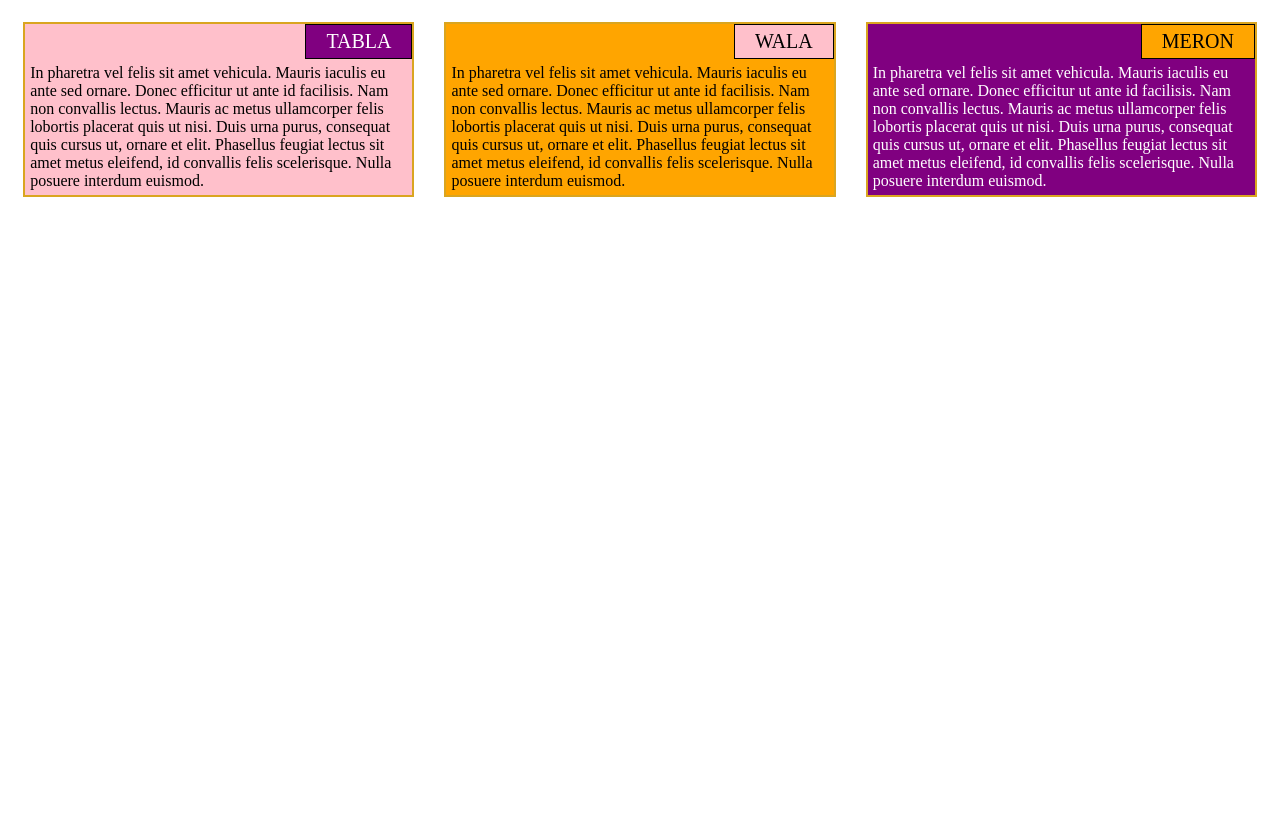
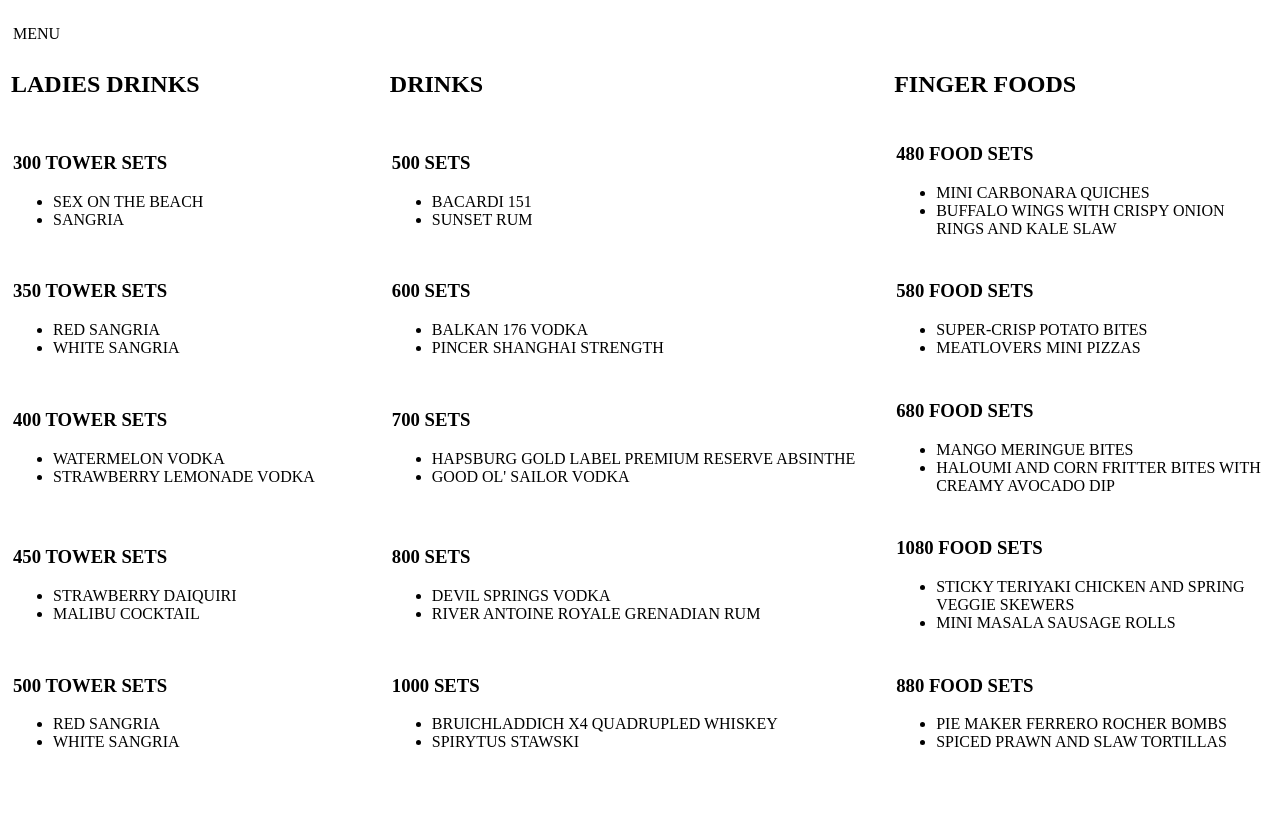
Before and after one commit to KuyaAzii/final_solution, a plain HTML site: page index.html in a window 1280 px wide. Shown: the part 73-889 px from the top of the page. Before the commit the page ends 800 px from the top, so only its background shows below. Drawn offline with Linux system fonts and the light colour scheme; files that its build step writes are made by us from their sources.

Commit message:
Update index.html

```diff
--- a/index.html
+++ b/index.html
@@ -7,32 +7,232 @@
     <link rel="stylesheet" href="css/style.css">
 </head>
 <body>
-    <h1>ONLINE SABONG</h1>
-    <div class="row">
-        <div class="col-lg-4 col-md-6 col-sm-12">
-            <div class="container sm-bg-pink lg-bg-purple">
-                <div class="title sm-bg-red md-bg-red lg-bg-orange">MERON</div>
-                <p>
-                    In pharetra vel felis sit amet vehicula. Mauris iaculis eu ante sed ornare. Donec efficitur ut ante id facilisis. Nam non convallis lectus. Mauris ac metus ullamcorper felis lobortis placerat quis ut nisi. Duis urna purus, consequat quis cursus ut, ornare et elit. Phasellus feugiat lectus sit amet metus eleifend, id convallis felis scelerisque. Nulla posuere interdum euismod.
-                </p>
+
+<h1>COMSHOT RESTOBAR</h1>
+<p>MENU</p>
+
+ <div class="content">
+        <table class="table">
+            <thead>
+                <tr>
+                    <td style="width: 30%; max-width: 30%;"><h2>LADIES DRINKS</h2>
+                    </td>
+                    <td style="width: 40%; max-width: 40%;"><h2>DRINKS</h2>
+                    </td>
+                    <td style="width: 30%; max-width: 30%;"><h2>FINGER FOODS</h2>
+                    </td>
+                </tr>
+            </thead>
+            <tbody>
+              <tr>
+                    <td><div style="padding: 2px;">
+                         <h3>300 TOWER SETS</h3>
+                        <ul>
+                            <li>
+                                SEX ON THE BEACH
+                            </li>
+                            <li>
+                                SANGRIA
+                            </li>
+                        </ul>
+                    </div></td>
+                     <td><div style="padding: 2px;">
+                      <h3>500 SETS</h3>
+                        <ul>
+                            <li>
+                               BACARDI 151
+                            </li>
+                            <li>
+                                SUNSET RUM
+                            </li>
+                        </ul>
+                    </div></td>
+                    <td><div style="padding: 2px;">
+                       <h3>480 FOOD SETS</h3>
+                        <ul>
+                            <li>
+                                MINI CARBONARA QUICHES
+                            </li>
+                            <li>
+                               BUFFALO WINGS WITH CRISPY ONION RINGS AND KALE SLAW
+                            </li>
+                        </ul>
+                    </div></td>
+              </tr>
+                   <tr>
+                     <td><div style="padding: 2px;">
+                    <h3>350 TOWER SETS</h3>
+                        <ul>
+                            <li>
+                                RED SANGRIA
+                            </li>
+                            <li>
+                                WHITE SANGRIA
+                            </li>
+                    </div></td>
+                    <td>
+                        <div style="padding: 2px;">
+                      <h3>600 SETS</h3>
+                        <ul>
+                            <li>
+                               BALKAN 176 VODKA
+                            </li>
+                            <li>
+                              PINCER SHANGHAI STRENGTH
+                            </li>
+                        </ul>
                     </div>
+
+                        <td><div style="padding: 2px;">
+                       <h3>580 FOOD SETS</h3>
+                        <ul>
+                            <li>
+                               SUPER-CRISP POTATO BITES
+                            </li>
+                            <li>
+                              MEATLOVERS MINI PIZZAS
+                            </li>
+                        </ul>
+                    </div></td>
+                    </td>
+
+                   </tr>
+
+                       <tr>
+                    <td>
+                        <div style="padding: 2px;">
+                      <h3>400 TOWER SETS</h3>
+                        <ul>
+                            <li>
+                                WATERMELON VODKA
+                            </li>
+                            <li>
+                                STRAWBERRY LEMONADE VODKA
+                            </li>
                     </div>
-        <div class="col-lg-4 col-md-6 col-sm-12">
-            <div class="container sm-bg-yellowgreen lg-bg-orange">
-                <div class="title sm-bg-red md-bg-green lg-bg-pink">WALA</div>
-                <p>
-                    In pharetra vel felis sit amet vehicula. Mauris iaculis eu ante sed ornare. Donec efficitur ut ante id facilisis. Nam non convallis lectus. Mauris ac metus ullamcorper felis lobortis placerat quis ut nisi. Duis urna purus, consequat quis cursus ut, ornare et elit. Phasellus feugiat lectus sit amet metus eleifend, id convallis felis scelerisque. Nulla posuere interdum euismod.
-                </p>
+                    </td>
+                    <td>
+                       <div style="padding: 2px;">
+                      <h3>700 SETS</h3>
+                        <ul>
+                            <li>
+                              HAPSBURG GOLD LABEL PREMIUM RESERVE ABSINTHE
+                            </li>
+                            <li>
+                              GOOD OL' SAILOR VODKA
+                            </li>
+                        </ul>
                     </div>
+
+                         <td >
+                       <div style="padding: 2px;">
+                       <h3>680 FOOD SETS</h3>
+                        <ul>
+                            <li>
+                               MANGO MERINGUE BITES
+                            </li>
+                            <li>
+                             HALOUMI AND CORN FRITTER BITES WITH CREAMY AVOCADO DIP
+                            </li>
+                        </ul>
                     </div>
-        <div class="col-lg-4 col-md-12 col-sm-12">
-            <div class="container sm-bg-goldenrod lg-bg-pink">
-                <div class="title sm-bg-red md-bg-yellow lg-bg-purple">TABLA</div>
-                <p >
-                    In pharetra vel felis sit amet vehicula. Mauris iaculis eu ante sed ornare. Donec efficitur ut ante id facilisis. Nam non convallis lectus. Mauris ac metus ullamcorper felis lobortis placerat quis ut nisi. Duis urna purus, consequat quis cursus ut, ornare et elit. Phasellus feugiat lectus sit amet metus eleifend, id convallis felis scelerisque. Nulla posuere interdum euismod.
-                </p>
+
+                    </td>
+                    </td>
+
+                        </tr>
+                            <tr>
+                    <td>
+                        <div style="padding: 2px;">
+                      <h3>450 TOWER SETS</h3>
+                        <ul>
+                            <li>
+                               STRAWBERRY DAIQUIRI
+                            </li>
+                            <li>
+                               MALIBU COCKTAIL
+
+                            </li>
                     </div>
+                    </td>
+                    <td>
+                        <div style="padding: 2px;">
+                      <h3>800 SETS</h3>
+                        <ul>
+                            <li>
+                              DEVIL SPRINGS VODKA
+                            </li>
+                            <li>
+                             RIVER ANTOINE ROYALE GRENADIAN RUM
+                            </li>
+                        </ul>
                     </div>
+                         <td >
+                       <div style="padding: 2px;">
+                       <h3>1080 FOOD SETS</h3>
+                        <ul>
+                            <li>
+                               STICKY TERIYAKI CHICKEN AND SPRING VEGGIE SKEWERS
+                            </li>
+                            <li>
+                             MINI MASALA SAUSAGE ROLLS
+                            </li>
+                        </ul>
                     </div>
+
+                    </td>
+                    </td>
+
+                           </tr>
+                                <tr>
+                    <td>
+                        <div style="padding: 2px;">
+                     <h3>500 TOWER SETS</h3>
+                        <ul>
+                            <li>
+                                RED SANGRIA
+                            </li>
+                            <li>
+                                WHITE SANGRIA
+                            </li>
+                    </div>
+                    </td>
+                    <td>
+                        <div style="padding: 2px;">
+                   <h3>1000 SETS</h3>
+                        <ul>
+                            <li>
+                             BRUICHLADDICH X4 QUADRUPLED WHISKEY
+                            </li>
+                            <li>
+                           SPIRYTUS STAWSKI
+                            </li>
+                        </ul
+                    </div>
+
+                         <td >
+                       <div style="padding: 2px;">
+                       <h3>880 FOOD SETS</h3>
+                        <ul>
+                            <li>
+                              PIE MAKER FERRERO ROCHER BOMBS
+                            </li>
+                            <li>
+                            SPICED PRAWN AND SLAW TORTILLAS
+                            </li>
+                        </ul>
+                    </div>
+
+                    </td>
+                    </td>
+
+                         </tr>
+
+            </tbody>
+        </table>
+    </div>
+    <br>
+    <br>
+
 </body>
 </html>
```
Lines whose indentation alone changed are shown as unchanged.
